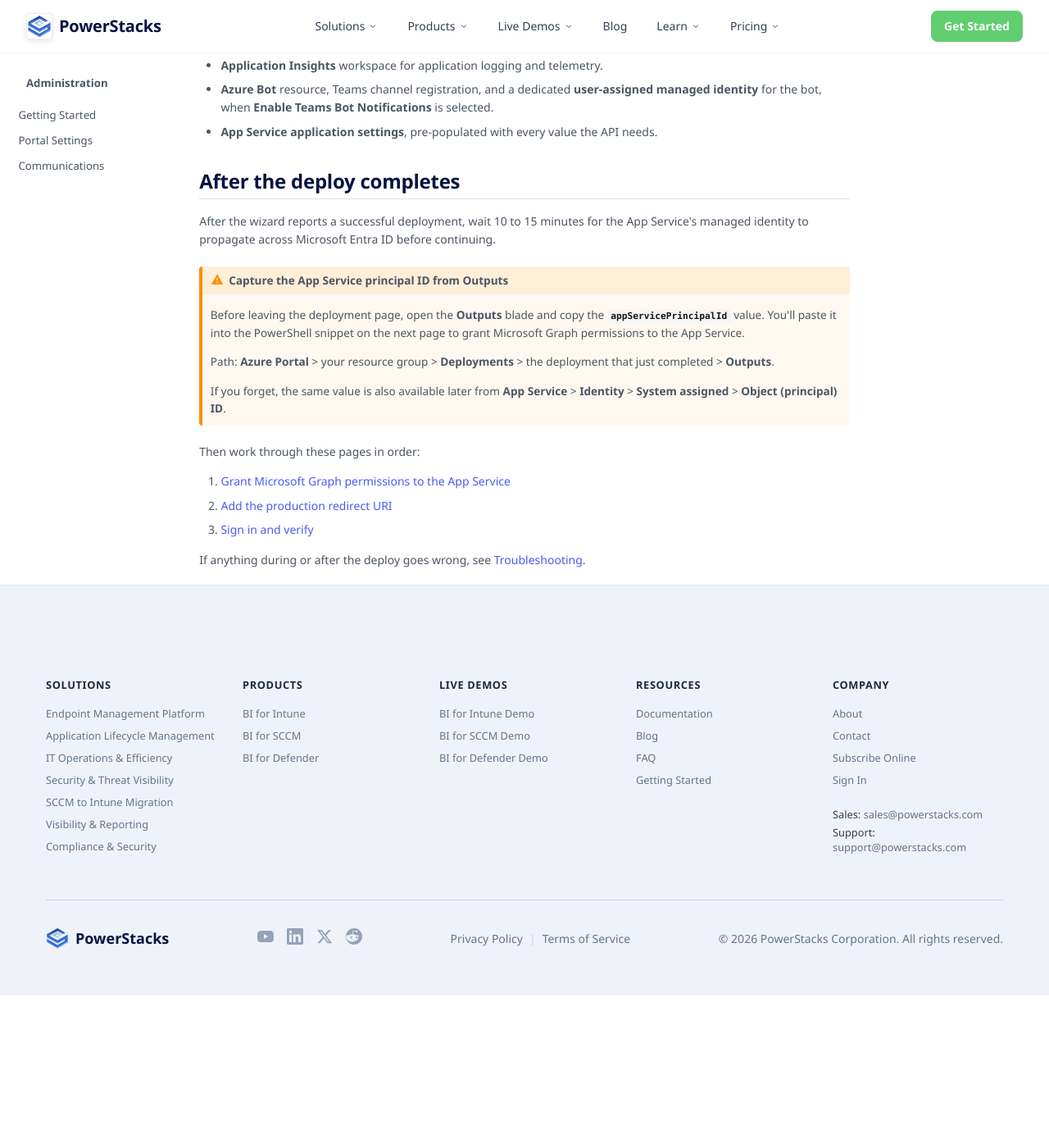
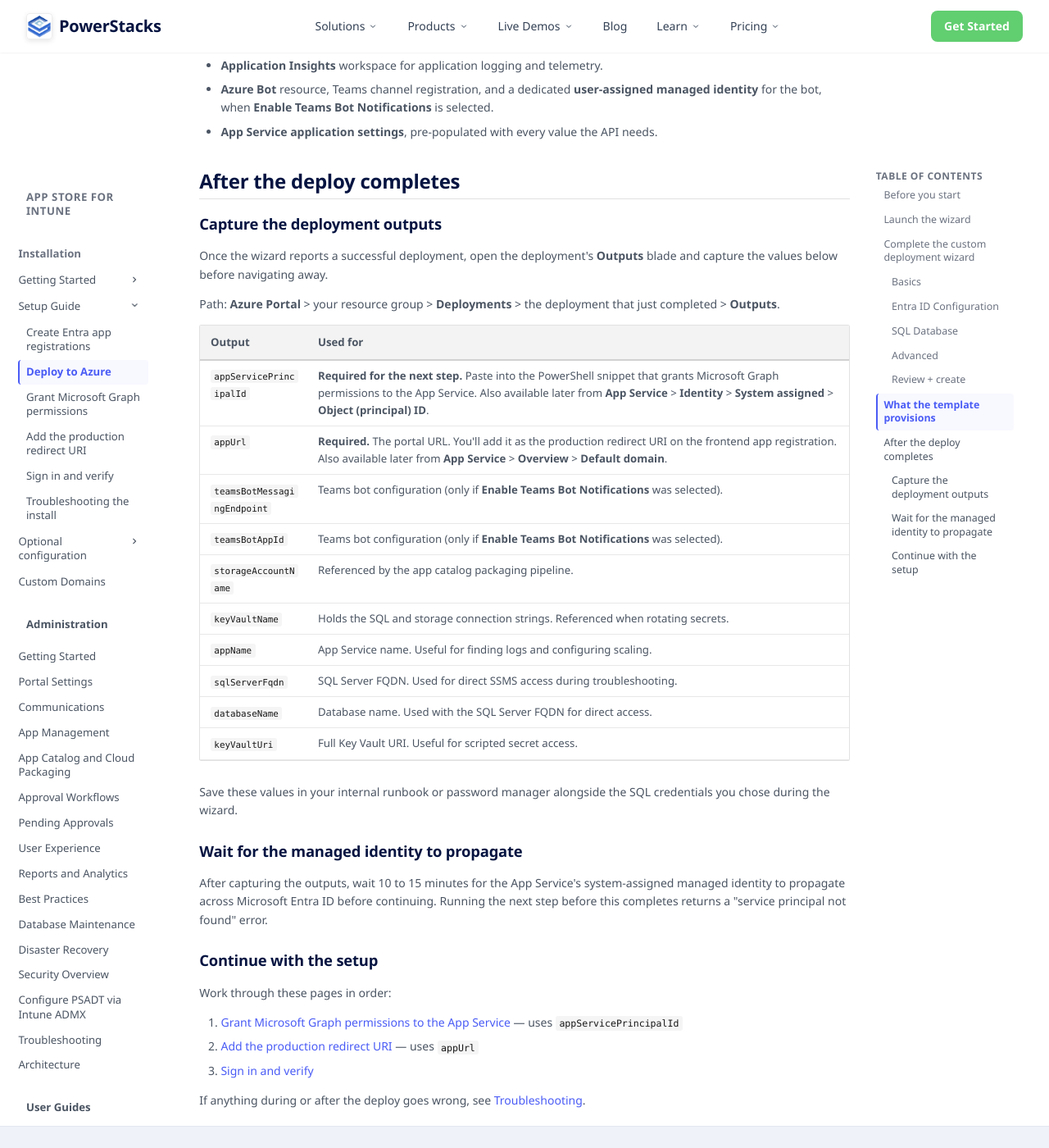
Before and after one commit to powerstacks-corp/powerstacks-docs, an MkDocs documentation site: the page built from docs/app-store-for-intune/installation/setup-guide/deploy-to-azure.md, in a window 1280 px wide and 1400 px high, scrolled down 2052 px. Shown: the whole window at 82% size. Built offline with MkDocs 1.6.1 and Material for MkDocs 9.7.7, drawn with Linux system fonts in a browser that asks for light colours; before the commit the page ends 3266 px from its top, so only the background shows below that; some of the changed text lies outside the part shown.

Commit message:
app-store docs: capture all useful deployment outputs, not just the principal ID
Restructure "After the deploy completes" with three subsections:
- Capture the deployment outputs (table of 10 values, ordered by
  importance: required-now, required-soon, ops/admin reference)
- Wait for the managed identity to propagate
- Continue with the setup

Each output row says what it's used for so customers can decide
which to record in their internal runbook vs skip. Two outputs
are flagged "only if Teams Bot Notifications was selected" so
customers don't hunt for values that aren't there.

Cross-references on the "Continue" list call out which output each
next-page step needs (appServicePrincipalId, appUrl) so the
connection between this page and the table is obvious.

```diff
--- a/docs/app-store-for-intune/installation/setup-guide/deploy-to-azure.md
+++ b/docs/app-store-for-intune/installation/setup-guide/deploy-to-azure.md
@@ -77,19 +77,37 @@
 
 ## After the deploy completes
 
-After the wizard reports a successful deployment, wait 10 to 15 minutes for the App Service's managed identity to propagate across Microsoft Entra ID before continuing.
+### Capture the deployment outputs
 
-!!! warning "Capture the App Service principal ID from Outputs"
-    Before leaving the deployment page, open the **Outputs** blade and copy the **`appServicePrincipalId`** value. You'll paste it into the PowerShell snippet on the next page to grant Microsoft Graph permissions to the App Service.
+Once the wizard reports a successful deployment, open the deployment's **Outputs** blade and capture the values below before navigating away.
 
-    Path: **Azure Portal** > your resource group > **Deployments** > the deployment that just completed > **Outputs**.
+Path: **Azure Portal** > your resource group > **Deployments** > the deployment that just completed > **Outputs**.
 
-    If you forget, the same value is also available later from **App Service** > **Identity** > **System assigned** > **Object (principal) ID**.
+| Output | Used for |
+| --- | --- |
+| `appServicePrincipalId` | **Required for the next step.** Paste into the PowerShell snippet that grants Microsoft Graph permissions to the App Service. Also available later from **App Service** > **Identity** > **System assigned** > **Object (principal) ID**. |
+| `appUrl` | **Required.** The portal URL. You'll add it as the production redirect URI on the frontend app registration. Also available later from **App Service** > **Overview** > **Default domain**. |
+| `teamsBotMessagingEndpoint` | Teams bot configuration (only if **Enable Teams Bot Notifications** was selected). |
+| `teamsBotAppId` | Teams bot configuration (only if **Enable Teams Bot Notifications** was selected). |
+| `storageAccountName` | Referenced by the app catalog packaging pipeline. |
+| `keyVaultName` | Holds the SQL and storage connection strings. Referenced when rotating secrets. |
+| `appName` | App Service name. Useful for finding logs and configuring scaling. |
+| `sqlServerFqdn` | SQL Server FQDN. Used for direct SSMS access during troubleshooting. |
+| `databaseName` | Database name. Used with the SQL Server FQDN for direct access. |
+| `keyVaultUri` | Full Key Vault URI. Useful for scripted secret access. |
 
-Then work through these pages in order:
+Save these values in your internal runbook or password manager alongside the SQL credentials you chose during the wizard.
 
-1. [Grant Microsoft Graph permissions to the App Service](grant-graph-permissions.md)
-2. [Add the production redirect URI](add-redirect-uri.md)
+### Wait for the managed identity to propagate
+
+After capturing the outputs, wait 10 to 15 minutes for the App Service's system-assigned managed identity to propagate across Microsoft Entra ID before continuing. Running the next step before this completes returns a "service principal not found" error.
+
+### Continue with the setup
+
+Work through these pages in order:
+
+1. [Grant Microsoft Graph permissions to the App Service](grant-graph-permissions.md) — uses `appServicePrincipalId`
+2. [Add the production redirect URI](add-redirect-uri.md) — uses `appUrl`
 3. [Sign in and verify](sign-in.md)
 
 If anything during or after the deploy goes wrong, see [Troubleshooting](troubleshooting.md).
```
